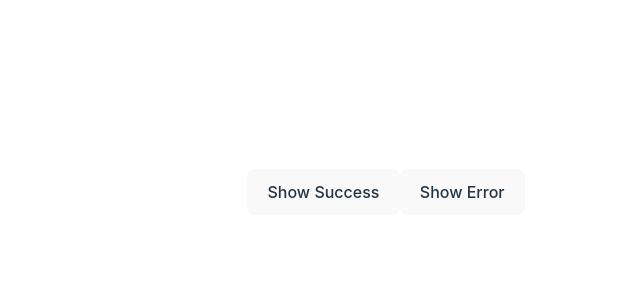
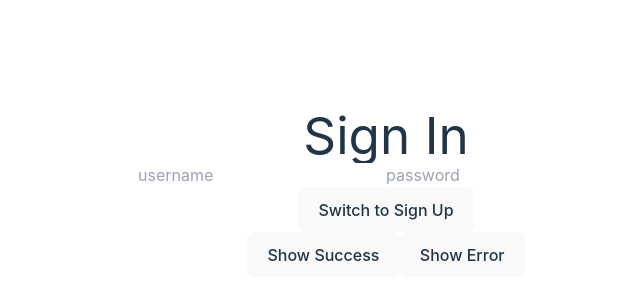
Before and after one commit to OliverKrieger/SPE-JFS, a React (Vite) app in the folder frontend/: page / in a window 1280 px wide. Shown: the part 208-508 px from the top of the page, without its empty margins (254-894 px from the left). Built offline with nearby package versions, Linux system fonts and the light colour scheme.

Commit message:
style login page and adjust alerts

```diff
--- a/frontend/src/components/login/SignIn.tsx
+++ b/frontend/src/components/login/SignIn.tsx
@@ -2,8 +2,10 @@ const SignIn: React.FC = () => {
     return (
         <div className='sign-in-container'>
             <h1>Sign In</h1>
-            <input type="text" placeholder="username"></input>
-            <input type="password" placeholder="password"></input>
+            <form className="my-6 space-y-6 flex flex-col">
+                <input type="text" placeholder="username" className="p-2"></input>
+                <input type="password" placeholder="password" className="p-2"></input>
+            </form>
         </div>
     );
 };
--- a/frontend/src/components/login/SignUp.tsx
+++ b/frontend/src/components/login/SignUp.tsx
@@ -2,9 +2,11 @@ const SignUp: React.FC = () => {
     return (
         <div className='sign-up-container'>
             <h1>Sign Up</h1>
-            <input type="text" placeholder="username"></input>
-            <input type="text" placeholder="callsign"></input>
-            <select>
+            <form className="my-6 space-y-6 flex flex-col">
+                <input type="text" placeholder="username" className="p-2"></input>
+                <input type="password" placeholder="password" className="p-2"></input>
+                <input type="text" placeholder="callsign" className="p-2"></input>
+                <select className="p-2">
                     <option>COSMIC</option>
                     <option>GALACTIC</option>
                     <option>QUANTUM</option>
@@ -16,7 +18,7 @@ const SignUp: React.FC = () => {
                     <option>AEGIS</option>
                     <option>UNITED</option>
                 </select>
-            <input type="password" placeholder="password"></input>
+            </form>
         </div>
     );
 };
--- a/frontend/src/components/utils/GlobalAlert.tsx
+++ b/frontend/src/components/utils/GlobalAlert.tsx
@@ -5,7 +5,7 @@ const GlobalAlert: React.FC = () => {
     const { alerts } = useAlert();
 
     return (
-        <div className='global-alert-container'>
+        <div className='global-alert-container absolute top-6 left-1/2 transform -translate-x-1/2 w-full max-w-96'>
             {alerts.map(alert => (
                 <Alert key={alert.id} message={alert.message} type={alert.type} />
             ))}
--- a/frontend/src/pages/Login.tsx
+++ b/frontend/src/pages/Login.tsx
@@ -1,7 +1,22 @@
+import React, { useState } from 'react'
+import SignIn from '../components/login/SignIn';
+import SignUp from '../components/login/SignUp';
+
 const Login: React.FC = () => {
+    const [activeComponent, setActiveComponent] = useState<'SignIn' | 'SignUp'>('SignIn');
+
+    const toggleComponent = () => {
+        setActiveComponent((prev) => (prev === 'SignIn' ? 'SignUp' : 'SignIn'));
+    };
+
     return (
         <div className='login-container'>
-
+            <div>
+                {activeComponent === 'SignIn' ? <SignIn /> : <SignUp />}
+            </div>
+            <button onClick={toggleComponent}>
+                {activeComponent === 'SignIn' ? 'Switch to Sign Up' : 'Switch to Sign In'}
+            </button>
         </div>
     );
 };
```
Lines whose indentation alone changed are shown as unchanged.
